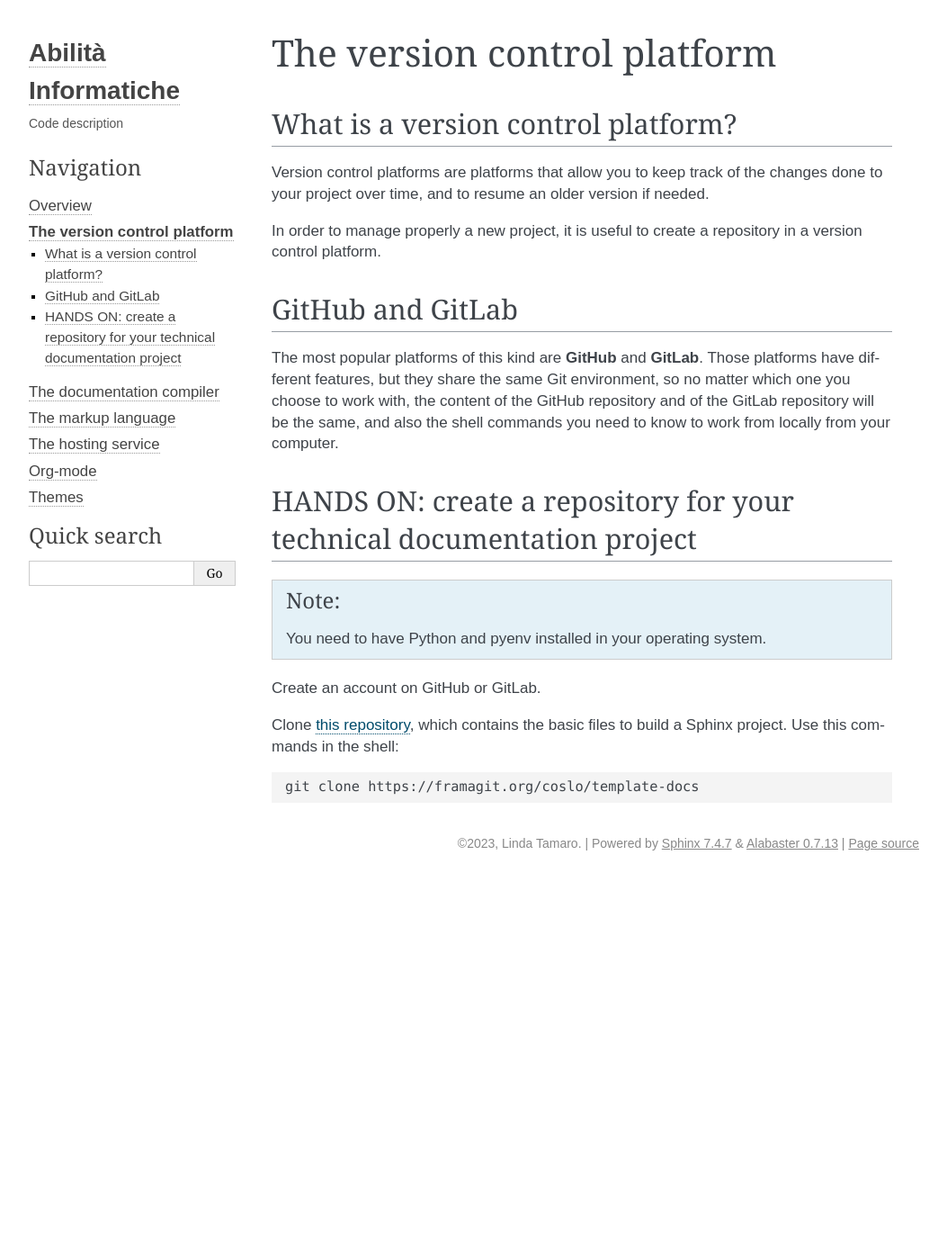
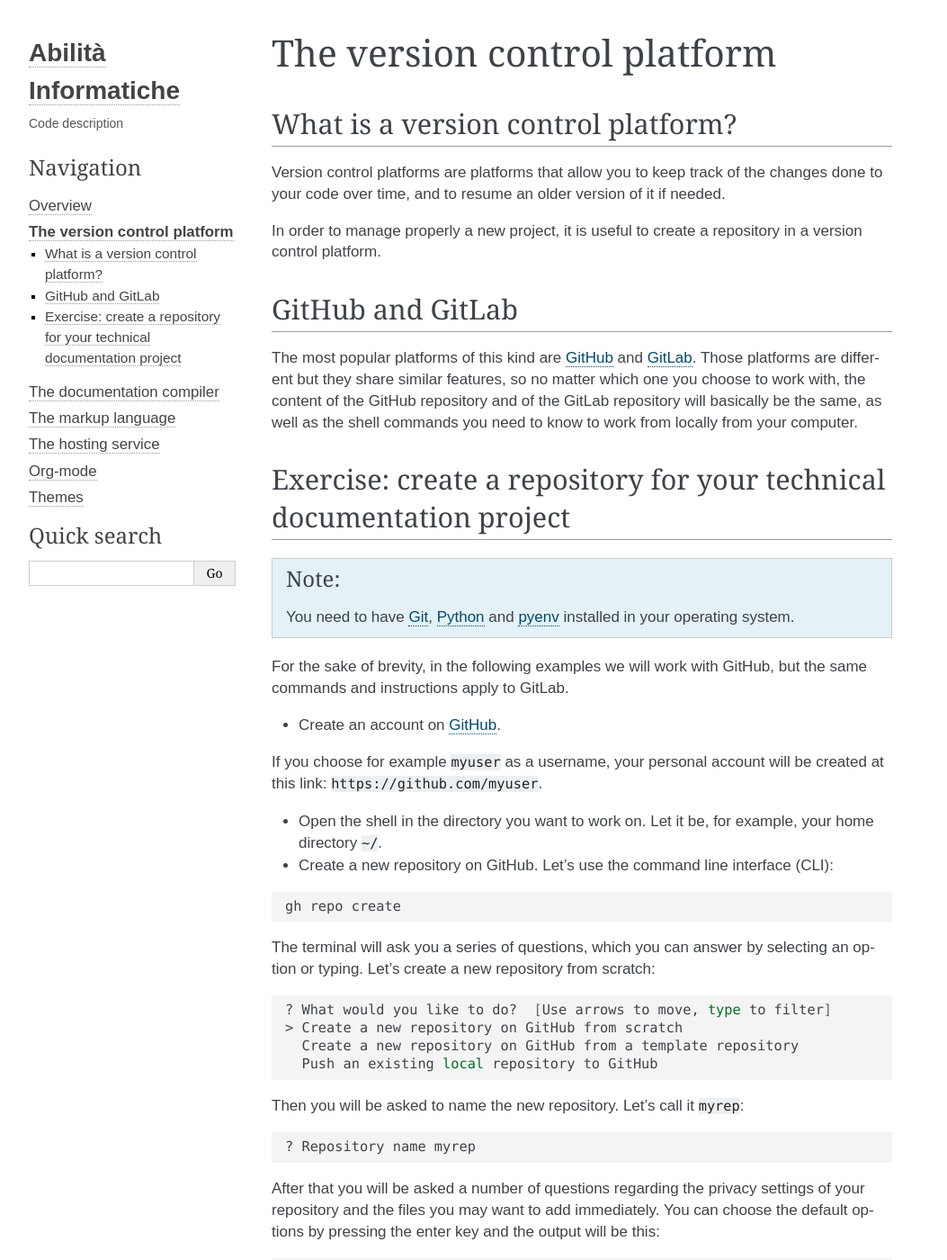
Before and after one commit to lindattt/ainfo-project-v2, a Sphinx documentation site: the page built from source/git.rst, in a window 1280 px wide and 1400 px high. Shown: the whole window at 90% size, without its empty margins (118-1171 px from the left). Built offline with Sphinx 7.4.7, drawn with Linux system fonts in a browser that asks for light colours; some of the changed text lies outside the part shown.

Commit message:
edit git.rst and other .rst

```diff
--- a/source/git.rst
+++ b/source/git.rst
@@ -7,27 +7,83 @@ The version control platform
 What is a version control platform?
 -----------------------------------
 
-Version control platforms are platforms that allow you to keep track of the changes done to your project over time, and to resume an older version if needed.
+Version control platforms are platforms that allow you to keep track of the changes done to your code over time, and to resume an older version of it if needed.
 
 In order to manage properly a new project, it is useful to create a repository in a version control platform.
 
 GitHub and GitLab
 -----------------
 
-The most popular platforms of this kind are **GitHub** and **GitLab**. Those platforms have different features, but they share the same Git environment, so no matter which one you choose to work with, the content of the GitHub repository and of the GitLab repository will be the same, and also the shell commands you need to know to work from locally from your computer.
+The most popular platforms of this kind are `GitHub <https://github.com>`__ and `GitLab <https://gitlab.com>`__. Those platforms are different but they share similar features, so no matter which one you choose to work with, the content of the GitHub repository and of the GitLab repository will basically be the same, as well as the shell commands you need to know to work from locally from your computer.
 
 
-HANDS ON: create a repository for your technical documentation project
+Exercise: create a repository for your technical documentation project
 ----------------------------------------------------------------------
 
 .. note::
-   You need to have Python and pyenv installed in your operating system.
+   You need to have `Git <https://git-scm.com/downloads>`__, `Python <https://www.python.org/downloads/>`__ and `pyenv <https://github.com/pyenv/pyenv>`__ installed in your operating system.
 
+For the sake of brevity, in the following examples we will work with GitHub, but the same commands and instructions apply to GitLab.
 
-Create an account on GitHub or GitLab.
+*   Create an account on `GitHub <https://github.com>`__.
 
-Clone `this repository <https://framagit.org/coslo/template-docs>`__, which contains the basic files to build a Sphinx project. Use this commands in the shell:
+If you choose for example ``myuser`` as a username, your personal account will be created at this link: ``https://github.com/myuser``.
+
+.. *la configurazione la salto, perché viene dal prerequisito di avere installato Git sull'OS
+
+*   Open the shell in the directory you want to work on. Let it be, for example, your home directory ``~/``.
+
+*   Create a new repository on GitHub. Let's use the command line interface (CLI):
+
+.. code-block:: bash
+
+	gh repo create
+
+The terminal will ask you a series of questions, which you can answer by selecting an option or typing. Let's create a new repository from scratch:
+
+.. code-block:: bash
+
+	? What would you like to do?  [Use arrows to move, type to filter]
+	> Create a new repository on GitHub from scratch
+	  Create a new repository on GitHub from a template repository
+	  Push an existing local repository to GitHub
+
+Then you will be asked to name the new repository. Let's call it ``myrep``:
+
+.. code-block:: bash
+
+	? Repository name myrep
+
+After that you will be asked a number of questions regarding the privacy settings of your repository and the files you may want to add immediately.
+You can choose the default options by pressing the enter key and the output will be this:
+
+.. code-block:: bash
+
+	? Description
+	? Visibility Public
+	? Would you like to add a README file? No
+	? Would you like to add a .gitignore? No
+	? Would you like to add a license? No
+	? This will create "myrep" as a public repository on GitHub. Continue? Yes
+	✓ Created repository myuser/myrep on GitHub
+	? Clone the new repository locally? Yes
+
+If you answer yes to the last question, the repository will be copied locally, and its path will be ``~/myrep``.
+
+*	Clone `this repository <https://framagit.org/coslo/template-docs>`__.
 
 .. code-block:: bash
 
 	git clone https://framagit.org/coslo/template-docs
+
+This repository contains the basics to put up a virtual environment with python and sphinx installed.
+
+*	Push the cloned content in your repository.
+
+.. code-block:: bash
+
+	git add .
+	git commit -m "first commit"
+	git push origin main
+
+Now you have everything set up to start working on your project.
--- a/source/markup.rst
+++ b/source/markup.rst
@@ -133,6 +133,7 @@ Toctree (Sphinx)
 To hide the toctree:
 
 .. code-block:: rest
+
     .. toctree::
        :hidden:
 
```
